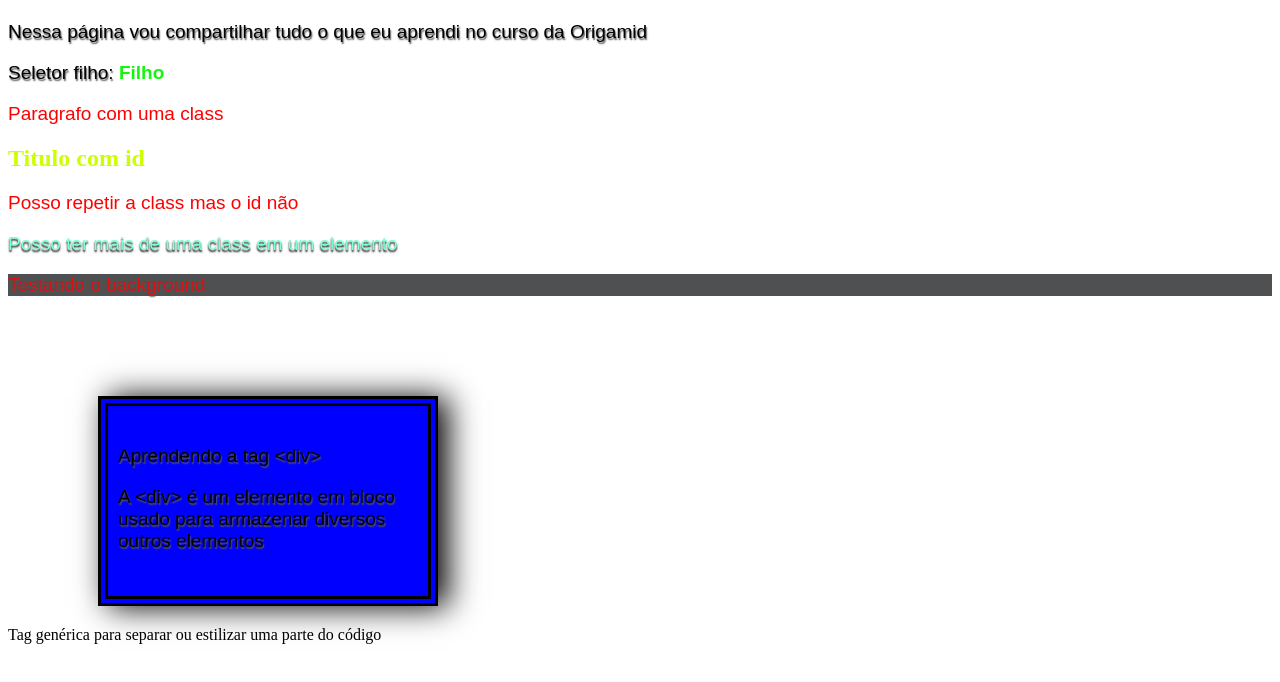
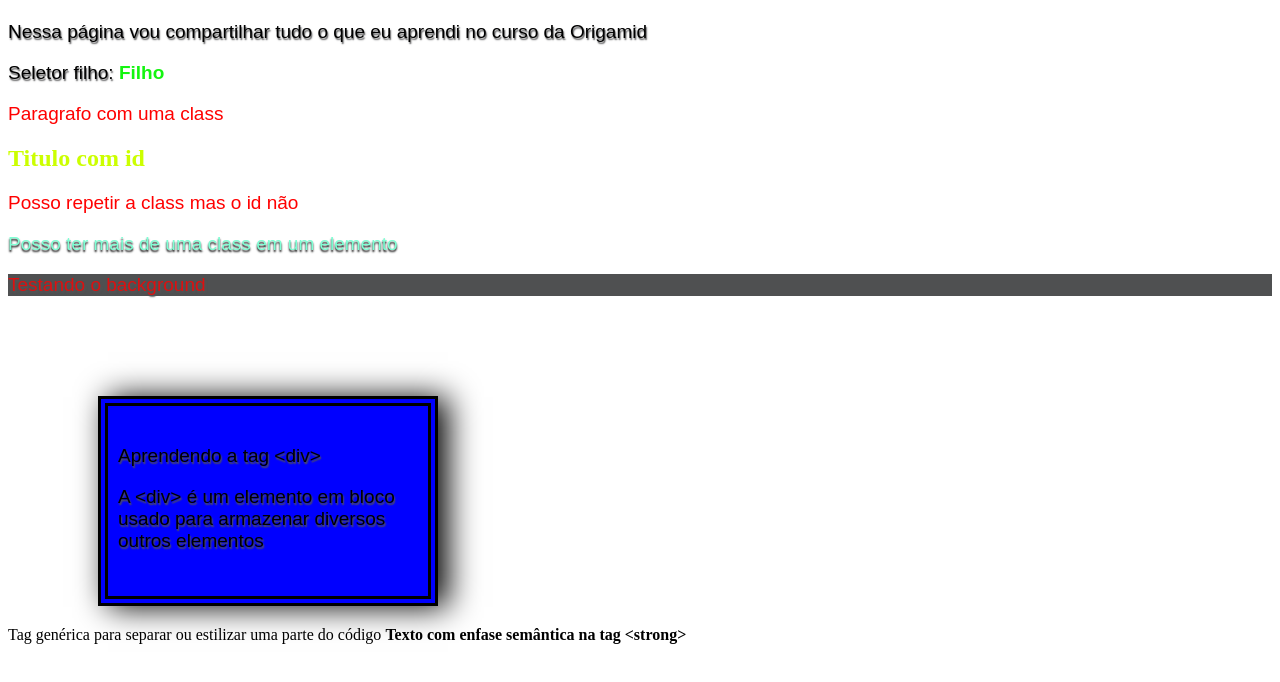
Before and after one commit to antonioCarlos20/Origamid, a plain HTML site: page index.html in a window 1280 px wide. Shown: the part 66-748 px from the top of the page. Drawn offline with Linux system fonts and the light colour scheme.

Commit message:
Tag <strong>

```diff
--- a/index.html
+++ b/index.html
@@ -37,6 +37,8 @@
 
     <span>Tag genérica para separar ou estilizar uma parte do código</span>
 
+    <strong>Texto com enfase semântica na tag &ltstrong&gt;</strong>
+
 </body>
 
 </html>
```
